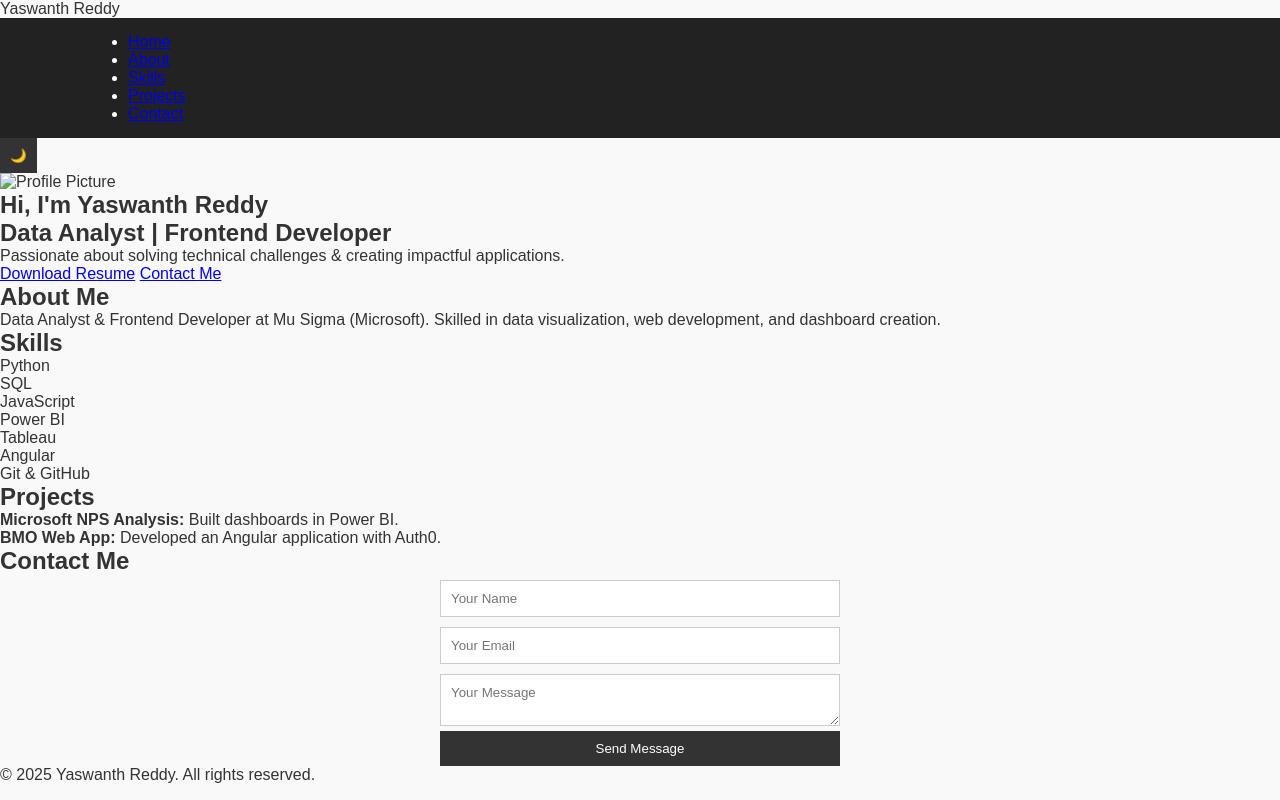
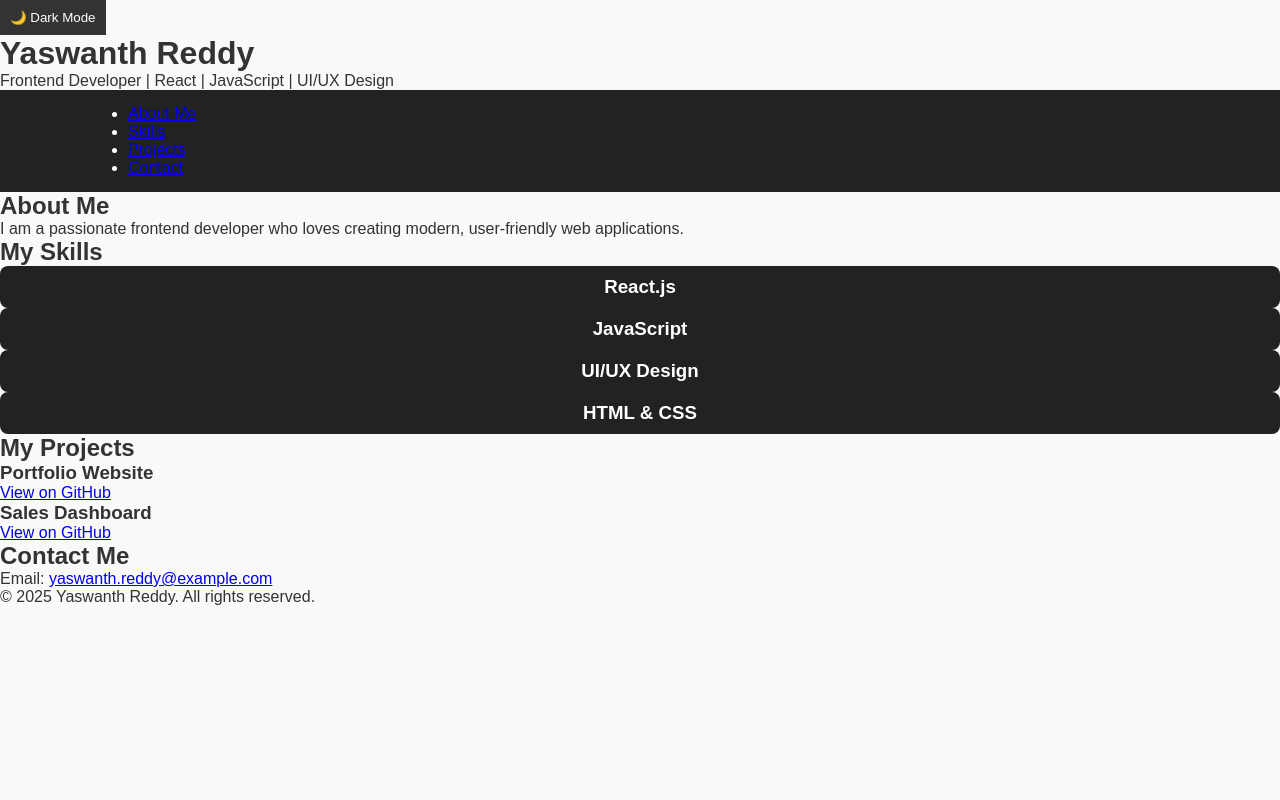
Before and after one commit to Yaswanth0602/Yaswanth-portfolio, a plain HTML site: page index.html in a window 1280 px wide. Drawn offline with Linux system fonts and the light colour scheme.

Commit message:
new index.html

```diff
--- a/index.html
+++ b/index.html
@@ -1,76 +1,85 @@
 <!DOCTYPE html>
 <html lang="en">
+
 <head>
     <meta charset="UTF-8">
     <meta name="viewport" content="width=device-width, initial-scale=1.0">
-    <title>Yaswanth Reddy | Portfolio</title>
+    <title>Yaswanth Reddy - Frontend Developer</title>
     <link rel="stylesheet" href="styles.css">
-    <link rel="icon" href="assets/favicon.png" type="image/png">
 </head>
+
 <body>
+    <!-- Dark Mode Toggle -->
+    <button id="dark-mode-toggle">🌙 Dark Mode</button>
+
+    <!-- Header Section -->
     <header>
-        <div class="logo">Yaswanth Reddy</div>
+        <div class="container">
+            <h1>Yaswanth Reddy</h1>
+            <p>Frontend Developer | React | JavaScript | UI/UX Design</p>
             <nav>
                 <ul>
-                <li><a href="#home">Home</a></li>
-                <li><a href="#about">About</a></li>
+                    <li><a href="#about">About Me</a></li>
                     <li><a href="#skills">Skills</a></li>
                     <li><a href="#projects">Projects</a></li>
                     <li><a href="#contact">Contact</a></li>
                 </ul>
             </nav>
-        <button id="theme-toggle">🌙</button>
+        </div>
     </header>
 
-    <section id="home">
-        <img src="assets/profile.jpg" alt="Profile Picture" class="profile-pic">
-        <h1>Hi, I'm <span>Yaswanth Reddy</span></h1>
-        <h2>Data Analyst | Frontend Developer</h2>
-        <p>Passionate about solving technical challenges & creating impactful applications.</p>
-        <a href="assets/resume.pdf" class="btn" download>Download Resume</a>
-        <a href="#contact" class="btn">Contact Me</a>
-    </section>
-
+    <!-- About Section -->
     <section id="about">
+        <div class="container">
             <h2>About Me</h2>
-        <p>Data Analyst & Frontend Developer at Mu Sigma (Microsoft). Skilled in data visualization, web development, and dashboard creation.</p>
-    </section>
-
-    <section id="skills">
-        <h2>Skills</h2>
-        <div class="skills-list">
-            <div>Python</div>
-            <div>SQL</div>
-            <div>JavaScript</div>
-            <div>Power BI</div>
-            <div>Tableau</div>
-            <div>Angular</div>
-            <div>Git & GitHub</div>
+            <p>I am a passionate frontend developer who loves creating modern, user-friendly web applications.</p>
         </div>
     </section>
 
-    <section id="projects">
-        <h2>Projects</h2>
-        <ul>
-            <li><strong>Microsoft NPS Analysis:</strong> Built dashboards in Power BI.</li>
-            <li><strong>BMO Web App:</strong> Developed an Angular application with Auth0.</li>
-        </ul>
+    <!-- Skills Section -->
+    <section id="skills">
+        <div class="container">
+            <h2>My Skills</h2>
+            <div class="skills-list">
+                <div class="skill"><h3>React.js</h3></div>
+                <div class="skill"><h3>JavaScript</h3></div>
+                <div class="skill"><h3>UI/UX Design</h3></div>
+                <div class="skill"><h3>HTML & CSS</h3></div>
+            </div>
+        </div>
     </section>
 
-    <section id="contact">
-        <h2>Contact Me</h2>
-        <form id="contact-form">
-            <input type="text" name="name" placeholder="Your Name" required>
-            <input type="email" name="email" placeholder="Your Email" required>
-            <textarea name="message" placeholder="Your Message" required></textarea>
-            <button type="submit">Send Message</button>
-        </form>
+    <!-- Projects Section -->
+    <section id="projects">
+        <div class="container">
+            <h2>My Projects</h2>
+            <div class="project">
+                <h3>Portfolio Website</h3>
+                <a href="https://github.com/Yaswanth0602/Yaswanth-portfolio" target="_blank">View on GitHub</a>
+            </div>
+            <div class="project">
+                <h3>Sales Dashboard</h3>
+                <a href="https://github.com/Yaswanth0602/Sales-Dashboard" target="_blank">View on GitHub</a>
+            </div>
+        </div>
     </section>
 
+    <!-- Contact Section -->
+    <section id="contact">
+        <div class="container">
+            <h2>Contact Me</h2>
+            <p>Email: <a href="mailto:yaswanth.reddy@example.com">yaswanth.reddy@example.com</a></p>
+        </div>
+    </section>
+
+    <!-- Footer -->
     <footer>
-        <p>© 2025 Yaswanth Reddy. All rights reserved.</p>
+        <div class="container">
+            <p>&copy; 2025 Yaswanth Reddy. All rights reserved.</p>
+        </div>
     </footer>
 
     <script src="script.js"></script>
 </body>
+
 </html>
```
Lines whose indentation alone changed are shown as unchanged.
